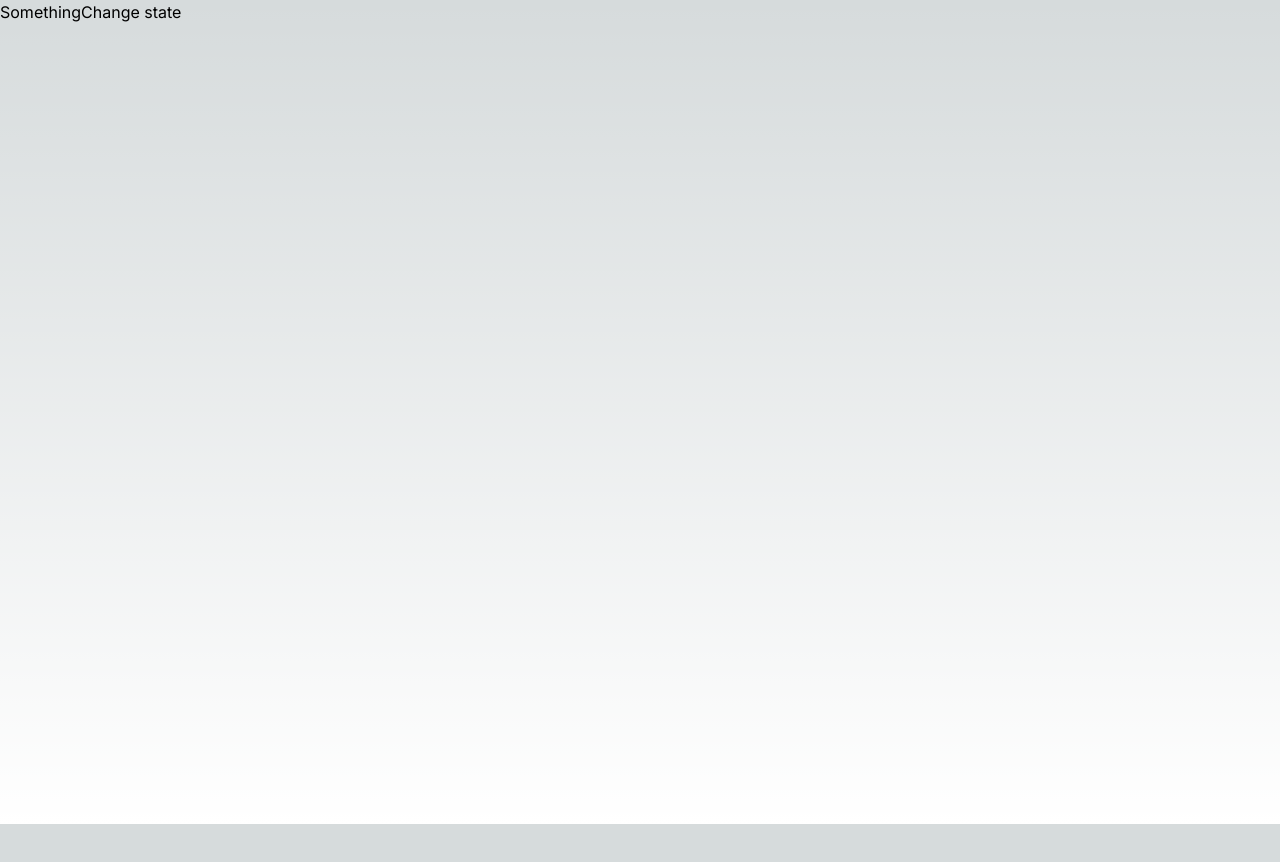
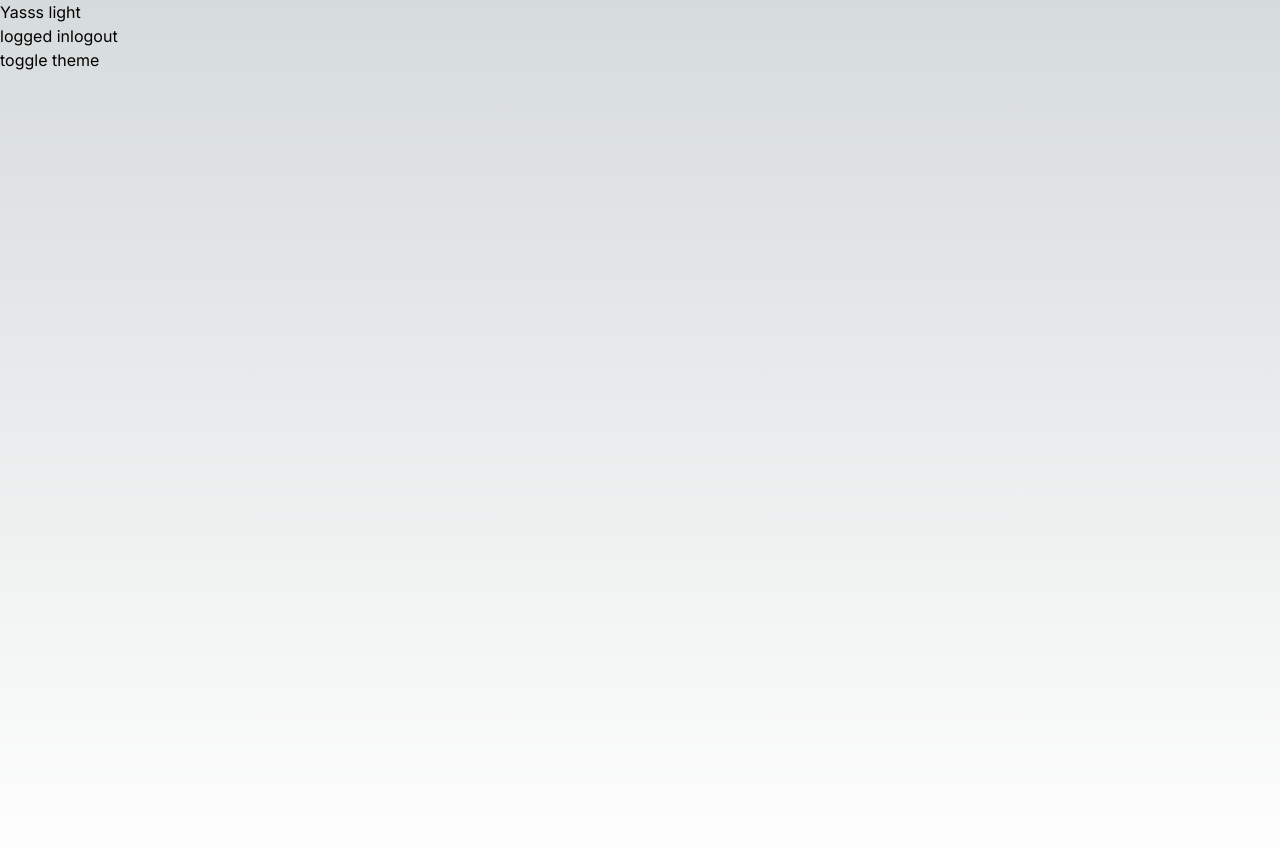
Before and after one commit to lukemaidev/charityquest, a Next.js app: page / in a window 1280 px wide. Shown: the top 862 px of the page. Before the commit the page ends 824 px from the top, so only its background shows below. Built offline with nearby package versions, Linux system fonts and the light colour scheme.

Commit message:
Adding Navbar with login logout until

```diff
--- a/components/navbar.js
+++ b/components/navbar.js
@@ -3,11 +3,35 @@
 import { useAppContext } from "@/context/AppContext"
 
 export default function NavBar(){
-    const {state, setState} = useAppContext()
+    const {
+        userName,
+        theme,
+        setUsername,
+        toggleTheme
+        } = useAppContext()
+
+    const loggedinNavBar = () => {
+        return(
+            <div>logged in
+            <button onClick={()=>setUsername("")}>logout</button>
+            </div>
+        )
+    }
+    const loggedoutNavBar = () => {
+        console.log("Logged out")
+        return(
+            <div>logged out
+                 <button onClick={()=>{setUsername("Yasss");console.log("Something cool")}}>login</button>
+            </div>
+        )
+    }
+
     return(
-        <div>{state}
-
-        <button onClick={()=>{state=="Something" ? setState("Something else") : setState("Something")}}>Change state</button>
+        <div>{userName} {theme}
+        {userName == "" ?
+        loggedoutNavBar(): loggedinNavBar()}
+        <button onClick={toggleTheme}>toggle theme</button>
         </div>
     )
+
 }
--- a/context/AppContext.js
+++ b/context/AppContext.js
@@ -4,11 +4,19 @@ import React, { createContext, useState, useContext } from 'react';
  const AppContext = createContext();
 // Create a provider component
  export const AppProvider = ({ children }) => {
- const [state, setState] = useState("Something");
+ const [userName, setUsername] = useState("Yasss");
+ const [theme, setTheme] = useState("light");
+ const toggleTheme = () => {
+    setTheme(theme === 'light' ? 'dark' : 'light');
+  };
+
+
 // Define any functions or values you want to provide
  const value = {
- state,
- setState,
+ userName,
+ theme,
+ setUsername,
+ toggleTheme
  };
 return <AppContext.Provider value={value}>{children}</AppContext.Provider>;
  };
```
